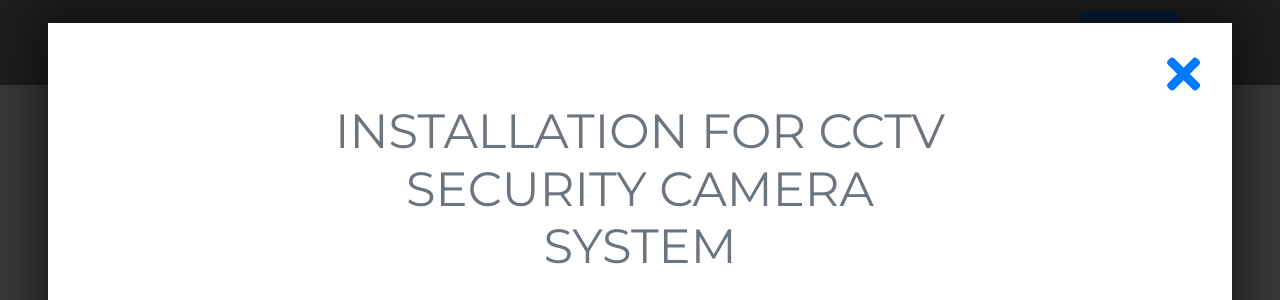
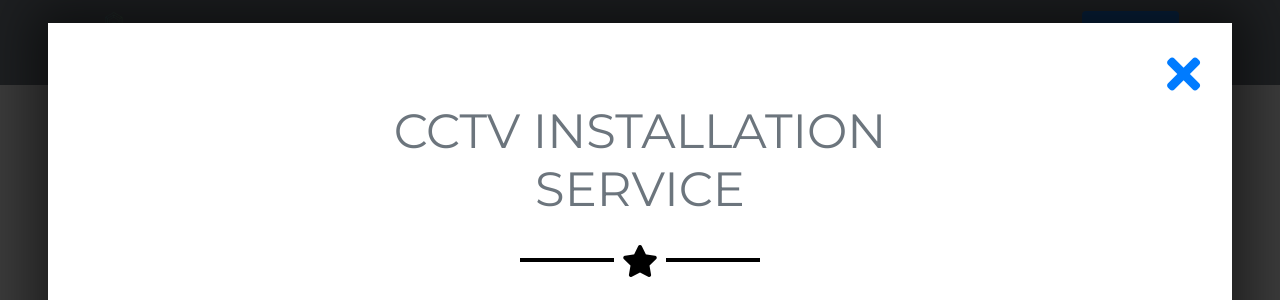
Before and after one commit to TheHezze/axion1, a website with bundled scripts: page index.html in a window 1280 px wide. Both pictures are taken after a click on the link 640 px from the left and 1036 px from the top of the page. Shown: the part 661-961 px from the top of the page. Built offline with nearby package versions, Linux system fonts and the light colour scheme; files whose address does not match are found by name.

Commit message:
Update index.html

```diff
--- a/index.html
+++ b/index.html
@@ -330,7 +330,7 @@
       <div class="container text-center">
         <div class="row">
           <div class="col-lg-8 mx-auto">
-            <h2 class="text-secondary text-uppercase mb-0">Installation for CCTV Security Camera System</h2>
+            <h2 class="text-secondary text-uppercase mb-0">CCTV Installation Service</h2>
             <hr class="star-dark mb-5">
 <iframe src="https://axionsec.youcanbook.me/?noframe=true&skipHeaderFooter=true" id="ycbmiframeaxionsec" style="width:100%;height:1000px;border:0px;background-color:transparent;" frameborder="0" allowtransparency="true"></iframe><script>window.addEventListener && window.addEventListener("message", function(event){if (event.origin === "https://axionsec.youcanbook.me"){document.getElementById("ycbmiframeaxionsec").style.height = event.data + "px";}}, false);</script>
             <p class="mb-5">This service is for intallation only</p>
```
